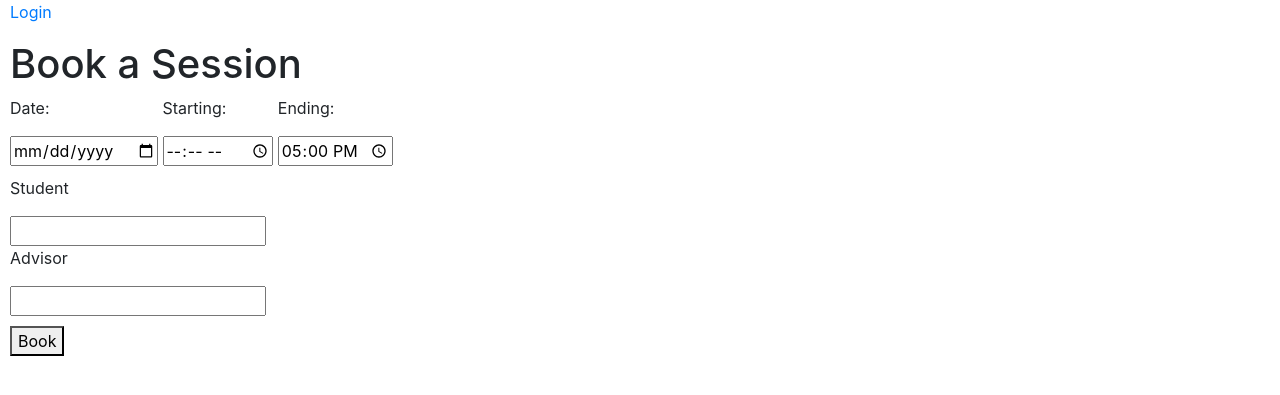
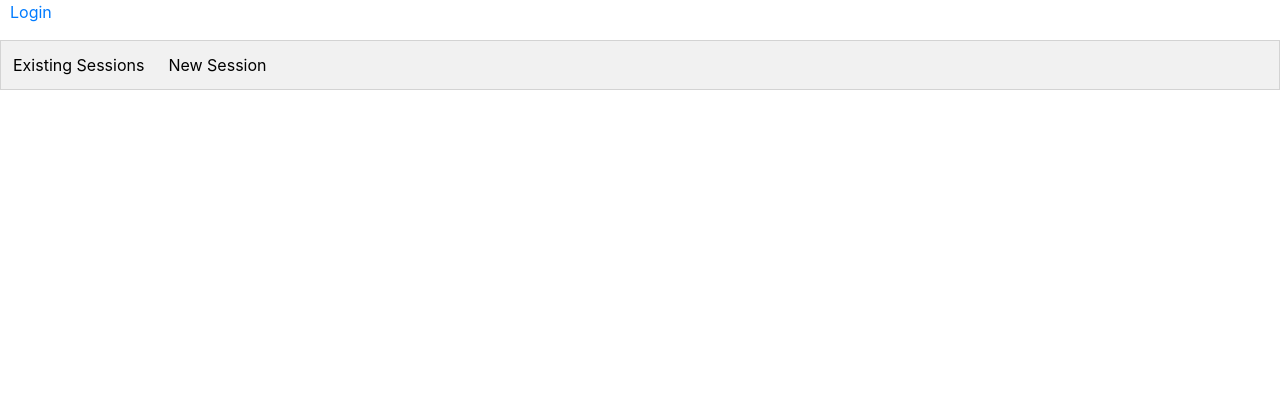
Before and after one commit to nullpointertong/Software-Engineering-Studio-2a, a Django app: page /sessions/ in a window 1280 px wide. Shown: the part 56-451 px from the top of the page. Run offline with Django 3.2, Linux system fonts and the light colour scheme; some libraries are stand-ins or nearby versions.

Commit message:
Updated admin models and added tabs to sessions

```diff
--- /dev/null
+++ b/app/helps_booking_admin/helps_admin/static/sessions/sessions-style.css
@@ -0,0 +1,30 @@
+.tab {
+    overflow: hidden;
+    border: 1px solid #cccc;
+    background-color: #f1f1f1;
+}
+
+.tab button {
+    background-color: inherit;
+    float: left;
+    border: none;
+    outline: none;
+    cursor: pointer;
+    padding: 12px 12px;
+    transition: 0.3s;
+}
+
+.tab button:hover {
+    background-color: #dddd;
+}
+
+.tab button:active {
+    background-color: #cccc;
+}
+
+.tabcontent {
+    display: none;
+    padding: 6px 12px;
+    border: 1px solid #cccc;
+    border-top: none;
+}
--- /dev/null
+++ b/app/helps_booking_admin/helps_admin/static/sessions/sessions.js
@@ -0,0 +1,19 @@
+function openTab(event, tabName) {
+    var i, tabcontent, tablinks;
+
+    // Hide all elements with class="tabcontent"
+    tabcontent = document.getElementsByClassName("tabcontent");
+    for (i = 0; i < tabcontent.length; i++) {
+        tabcontent[i].style.display = "none";
+    }
+
+    // Remove all "active" class from elements with class="tablinks"
+    tablinks = document.getElementsByClassName("tablinks");
+    for (i = 0; i < tablinks.length; i++) {
+        tablinks[i].className = tablinks[i].className.replace(" active", "");
+    }
+
+    // Show current tab and add active class to button that opened it
+    document.getElementById(tabName).style.display = "block";
+    event.currentTarget.className += " active";
+}
--- a/app/helps_booking_admin/helps_admin/templates/pages/layouts/base.html
+++ b/app/helps_booking_admin/helps_admin/templates/pages/layouts/base.html
@@ -8,6 +8,8 @@
     <title>UTS HELPS Booking System</title>
 
     <link rel="stylesheet" href="https://maxcdn.bootstrapcdn.com/bootstrap/4.0.0/css/bootstrap.min.css" integrity="sha384-Gn5384xqQ1aoWXA+058RXPxPg6fy4IWvTNh0E263XmFcJlSAwiGgFAW/dAiS6JXm" crossorigin="anonymous">
+
+    {% block extra_head %}{% endblock %}
 
 </head>
 <body>
--- a/app/helps_booking_admin/helps_admin/templates/pages/layouts/sessions.html
+++ b/app/helps_booking_admin/helps_admin/templates/pages/layouts/sessions.html
@@ -1,8 +1,24 @@
 {% extends "pages/layouts/base.html" %}
+
+{% block extra_head %}
+    {% load static %}
+    <link rel="stylesheet" type="text/css" href="{% static 'sessions/sessions-style.css' %}">
+    <script src="{% static 'sessions/sessions.js' %}"></script>
+{% endblock %}
 
 {% block master %}
 <body>
     {% block content %}
+    <div class="tab">
+        <button class="tablinks" onclick="openTab(event, 'View')">Existing Sessions</button>
+        <button class="tablinks" onclick="openTab(event, 'Book')">New Session</button>
+    </div>
+
+    <div id="View" class="tabcontent">
+            <p>Current bookings listed here</p>
+    </div>
+
+    <div id="Book" class="tabcontent">
         <div style="margin-left: 10px;margin-bottom: 10px">
             <h1>Book a Session</h1>
             <div style="display:inline-block;">
@@ -51,6 +67,8 @@
         <div>
             <button style="display:inline;margin:10px">Book</button>
         </div>
+    </div>
+
     {% endblock %}
 </body>
 {% endblock %}
--- a/app/helps_booking_admin/helps_booking_admin/settings.py
+++ b/app/helps_booking_admin/helps_booking_admin/settings.py
@@ -119,3 +119,8 @@ USE_TZ = True
 # https://docs.djangoproject.com/en/2.1/howto/static-files/
 
 STATIC_URL = '/static/'
+
+STATICFILES_DIRS = [
+    os.path.join(BASE_DIR, "static"),
+    '/var/www/static/',
+]
```
Also changed, not shown: app/helps_booking_admin/helps_admin/models.py (+5 -5 lines), app/helps_booking_admin/helps_admin/migrations/0001_initial.py (added), app/helps_booking_system/db.sqlite3. Lines whose indentation alone changed are shown as unchanged.
